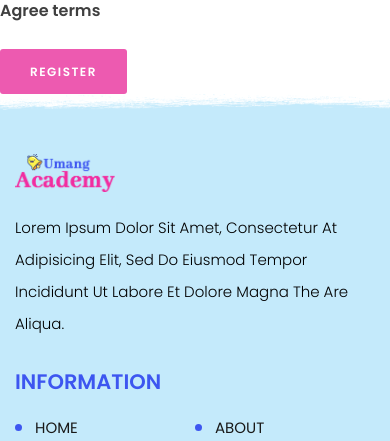
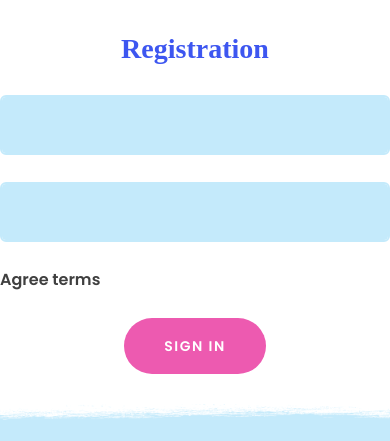
Before and after one commit to Auxioma/school, a Symfony app: template templates/registration/register.html.twig in a window 390 px wide. Shown: the part 251-692 px from the top of the page. Run offline with Twig, Linux system fonts and the light colour scheme; the template is opened without the code that fills it, so the values that code supplies are empty; form fields are guessed from the names that the template uses; some libraries are stand-ins or nearby versions; some web fonts are replaced.

Commit message:
authentification html

```diff
--- a/src/Form/ChangePasswordFormType.php
+++ b/src/Form/ChangePasswordFormType.php
@@ -22,6 +22,7 @@ class ChangePasswordFormType extends AbstractType
                 'options' => [
                     'attr' => [
                         'autocomplete' => 'new-password',
+                        'class' => 'form-control',
                     ],
                 ],
                 'first_options' => [
--- a/src/Form/ResetPasswordRequestFormType.php
+++ b/src/Form/ResetPasswordRequestFormType.php
@@ -14,7 +14,7 @@ class ResetPasswordRequestFormType extends AbstractType
     {
         $builder
             ->add('email', EmailType::class, [
-                'attr' => ['autocomplete' => 'email'],
+                'attr' => ['autocomplete' => 'email', 'class' => 'form-control', 'placeholder' => 'Email'],
                 'constraints' => [
                     new NotBlank([
                         'message' => 'Please enter your email',
--- a/templates/registration/register.html.twig
+++ b/templates/registration/register.html.twig
@@ -3,27 +3,55 @@
 {% block title %}Register{% endblock %}
 
 {% block body %}
+	<div
+		class="page-content">
+		{% include 'partials/mignature/breadcrumb.html.twig' %}
+		<div class="content-block">
+			<div class="section-full content-inner-2">
+				<div class="container">
 
+					<div class="row contact-box">
+						<div class="section-head text-center col-md-12">
+							<h2 class="text-secondry">Registration</h2>
+						</div>
 
+                        {{ form_start(registrationForm, {attr: {"class":"dzForm col-md-12"}}) }}
+                            {% for flash_error in app.flashes('verify_email_error') %}
+                                <div class="alert alert-danger" role="alert">{{ flash_error }}</div>
+                            {% endfor %}
+                            {{ form_errors(registrationForm) }}
+							<input type="hidden" value="Contact" name="dzToDo">
+							<div class="row">
+								<div class="col-md-3 col-sm-3"></div>
+								<div class="col-md-6 col-sm-3">
+									<div class="form-group">
+                                        {{ form_widget(registrationForm.email) }}
+									</div>
+								</div>
+								<div class="col-md-3 col-sm-3"></div>
+							</div>
+							<div class="row">
+								<div class="col-md-3 col-sm-3"></div>
+								<div class="col-md-6 col-sm-6">
+									<div class="form-group">
+                                        {{ form_widget(registrationForm.plainPassword) }}
+									</div>
+								</div>
+								<div class="col-md-3 col-sm-3"></div>
+							</div>
+                            {{ form_row(registrationForm.agreeTerms) }}
+							<div class="col-md-12 col-sm-12 text-center">
+                                <input type="hidden" name="_csrf_token" value="{{ csrf_token('authenticate') }}">
+								<button name="submit" type="submit" value="Submit" class="btn radius-xl btn-lg">Sign in<span></span>
+								</button>
+							</div>
+						</div>
+					{{ form_end(registrationForm) }}
 
+				</div>
+			</div>
+		</div>
+	</div>
+</div>
 
-
-
-    {% for flash_error in app.flashes('verify_email_error') %}
-        <div class="alert alert-danger" role="alert">{{ flash_error }}</div>
-    {% endfor %}
-
-    <h1>Register</h1>
-
-    {{ form_errors(registrationForm) }}
-
-    {{ form_start(registrationForm) }}
-        {{ form_row(registrationForm.email) }}
-        {{ form_row(registrationForm.plainPassword, {
-            label: 'Password'
-        }) }}
-        {{ form_row(registrationForm.agreeTerms) }}
-
-        <button type="submit" class="btn">Register</button>
-    {{ form_end(registrationForm) }}
 {% endblock %}
```
Also changed, not shown: src/Form/RegistrationFormType.php (+11 -5 lines), templates/reset_password/request.html.twig (+43 -8 lines), templates/reset_password/reset.html.twig (+31 -6 lines).
